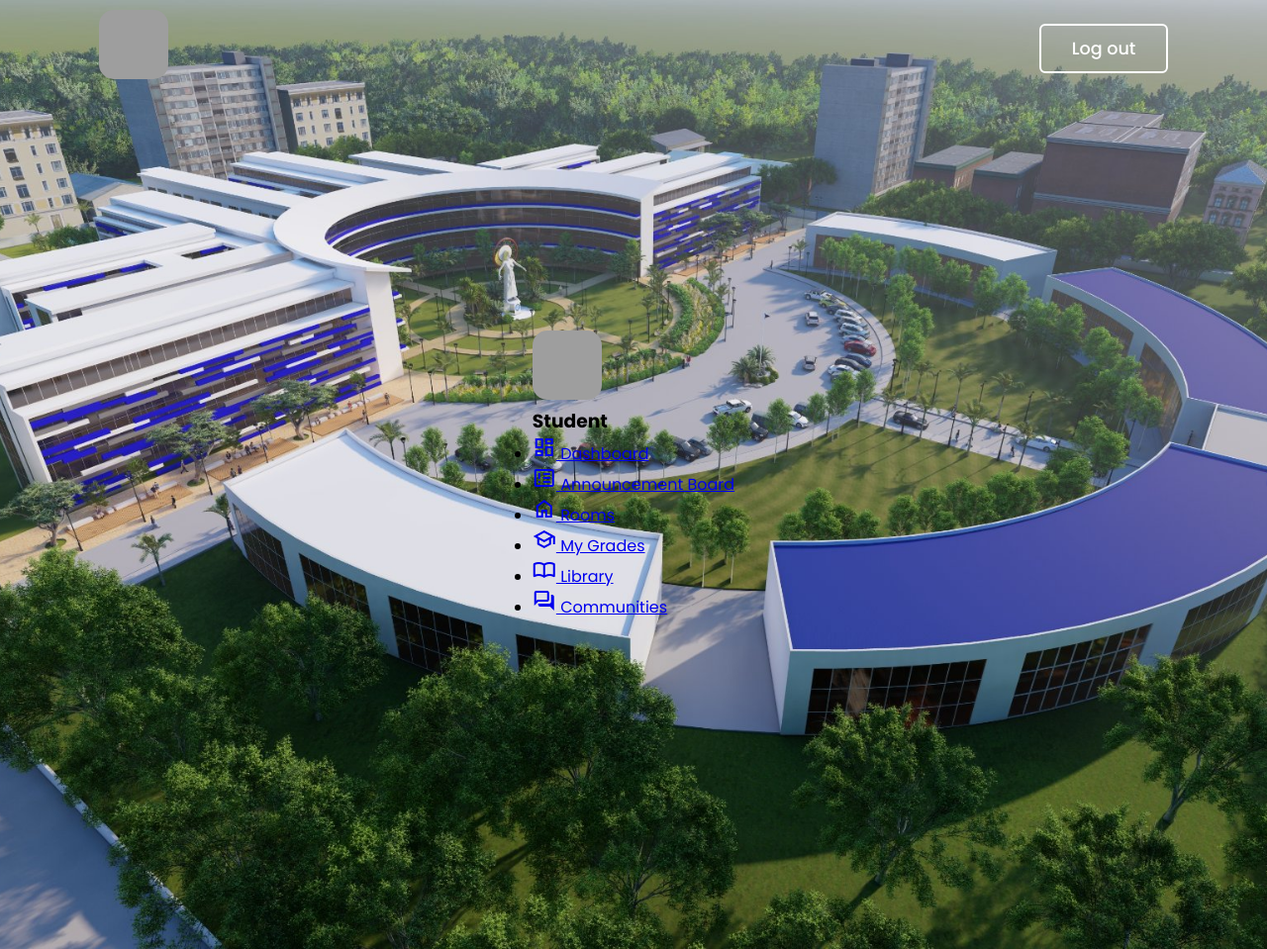
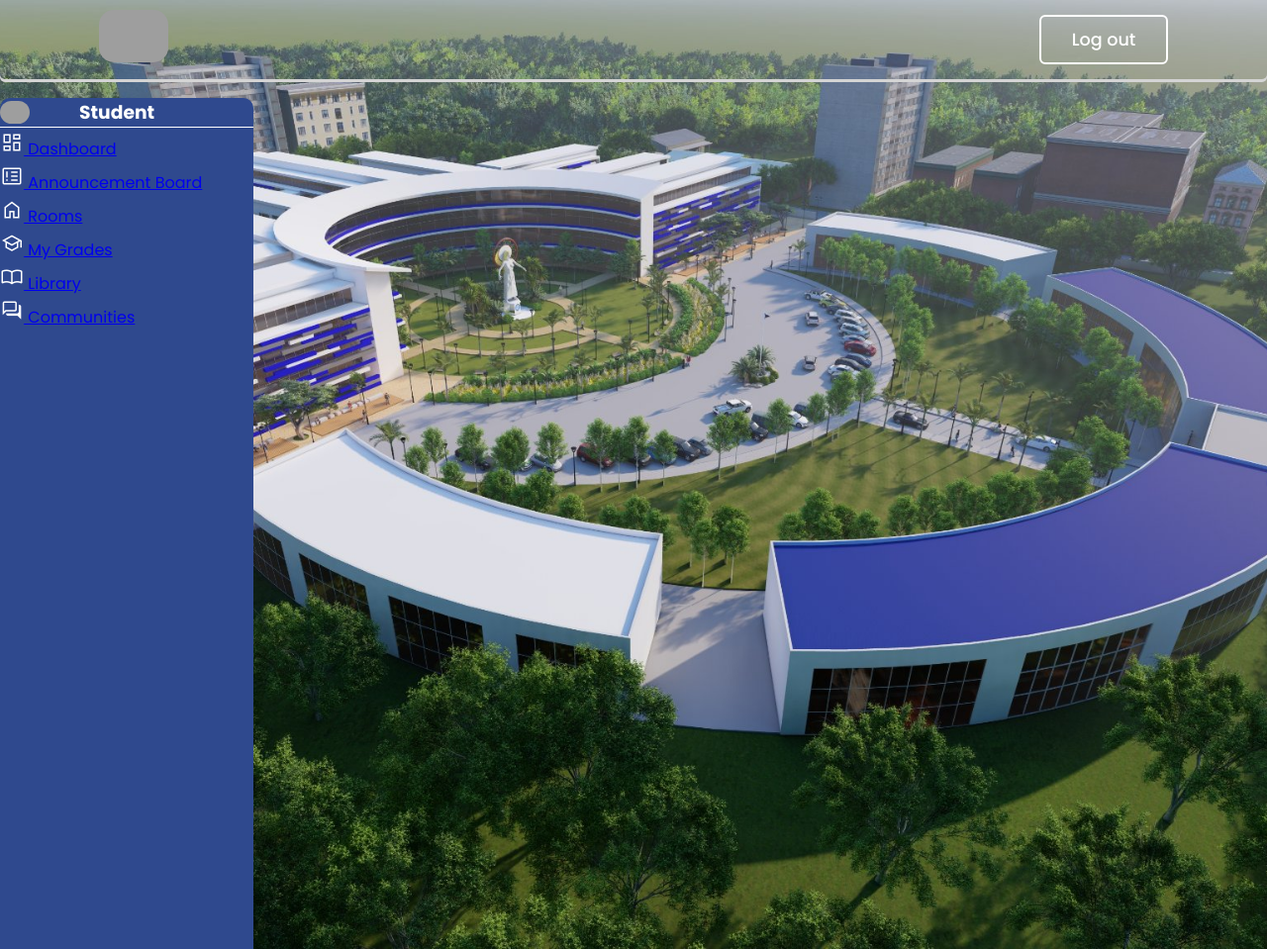
Before and after one commit to secret-ai/School-Management, a PHP site: page /home.html in a window 1280 px wide. Shown: the whole page at 99% size. Run offline with PHP 8.4, Linux system fonts and the light colour scheme; grey boxes are pictures that could not be loaded.

Commit message:
Update style.css

```diff
--- a/School_Management/style.css
+++ b/School_Management/style.css
@@ -258,6 +258,8 @@ header{
     left: 0;
     width: 100%;
     padding: 10px 100px;
+    border-radius: 5px;
+    box-shadow: 0 3px 0 #d4d4d4;
     display: flex;
     justify-content: space-between;
     align-items: center;
@@ -265,35 +267,8 @@ header{
 }
 
 img{
-    height: 70px;
     width: 70px;
     border-radius: 15px;
-}
-
-.navigation a{
-    position: relative;
-    font-size: 1.1em;
-    color: #fff;
-    text-decoration: none;
-    font-weight: 500;
-    margin-left: 40px;
-}
-
-.navigation a::after{
-    content: '';
-    position: absolute;
-    left: 0;
-    bottom: -6px;
-    width: 100%;
-    height: 3px;
-    background: #fff;
-    border-radius: 5px;
-    transform: scale(0);
-    transition: transform .3s;
-}
-
-.navigation a:hover::after{
-    transform: scale(1);
 }
 
 .navigation .btn-logout{
@@ -315,3 +290,39 @@ img{
     background: #fff;
     color: #2f498e;
 }
+
+.sidebar-header {
+    display: flex;
+    align-items: center;
+    border-bottom: 1px solid;
+    color: #fff;
+}
+
+.sidebar-header h2{
+    font-size: 1.2rem;
+    color: #000;
+}
+
+.sidebar img{
+    width: 30px;
+}
+
+.sidebar{
+    position: fixed;
+    top: 99px;
+    left: 0;
+    width: 20%;
+    height: 100%;
+    background: #2f498e;
+    border-radius: 10px;
+}
+
+h3{
+    margin-left: 50px;
+}
+
+.sidebar-link .material-symbols-outlined{
+    margin-top: 3px;
+    color: #fff;
+    font-weight: 300;
+}
```
